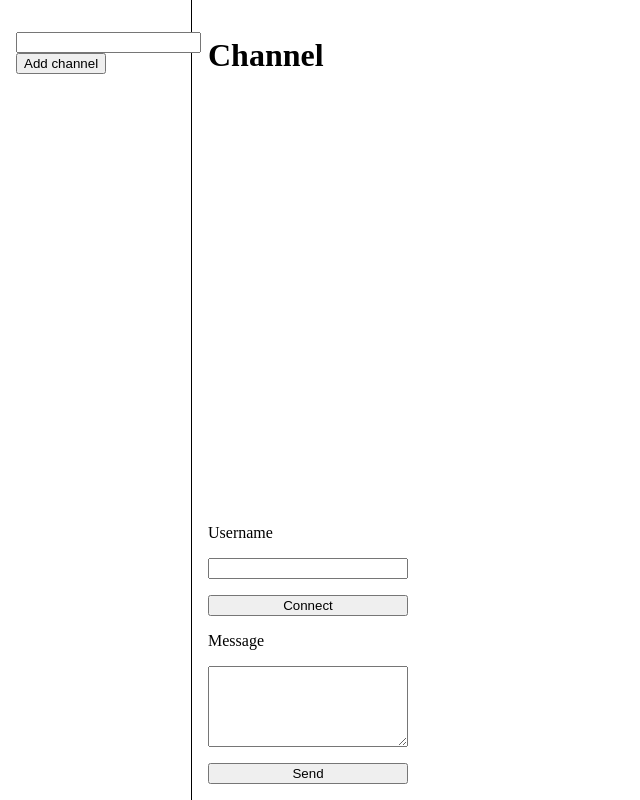
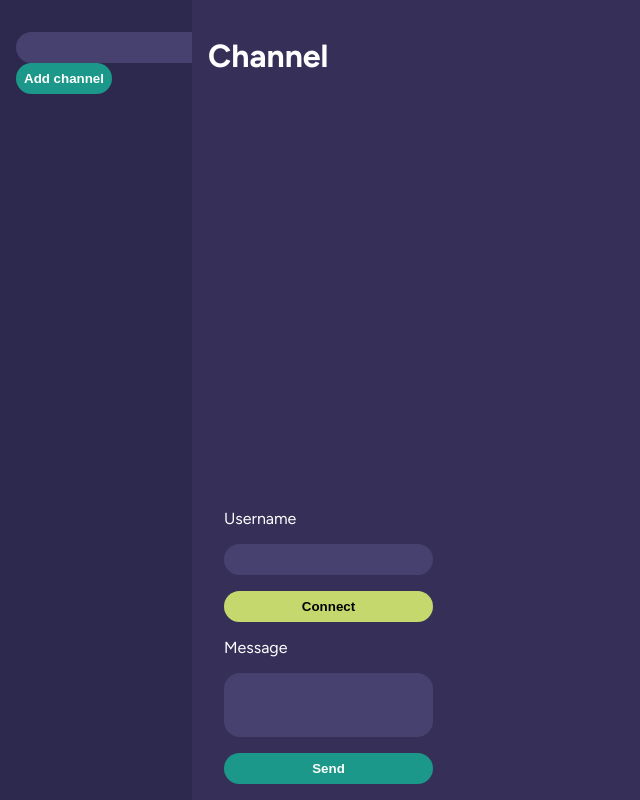
Before and after one commit to InjustFr/synest-client, a Vue app: page / in a window 1280 px wide. Shown: the whole page, without its empty margins (0-640 px from the left). Built offline with nearby package versions, Linux system fonts and the light colour scheme; the HTML template or start-up script is replaced by a standard one.

Commit message:
feat(style): add basic visual style

```diff
--- a/src/App.vue
+++ b/src/App.vue
@@ -1,24 +1,24 @@
 <template>
+    <div class="app-container">
         <aside>
             <ChannelList
             :channels="channels"
             @select="selectChannel($event)"
             ></ChannelList>
         </aside>
-    <main>
-        <div class="channel">
+        <main class="channel">
             <h1>Channel {{ selectedChannel?.name }}</h1>
             <MessageList :messages="selectedChannel?.messages ?? []" />
             <form @submit.prevent="sendMessage" class="message-form">
                 <label for="username">Username</label>
-            <input v-model="username" id="username" />
-            <button type="button" @click.prevent="connect">Connect</button>
+                <AppInput v-model="username" id="username" />
+                <AppButton type="button" variant="secondary" @click.prevent="connect">Connect</AppButton>
                 <label for="message">Message</label>
-            <textarea v-model="message" id="message" rows="5"></textarea>
-            <button type="submit">Send</button>
+                <AppTextarea v-model="message" id="message" />
+                <AppButton type="submit">Send</AppButton>
             </form>
+        </main>
     </div>
-    </main>
 </template>
 
 <script setup lang="ts">
@@ -27,6 +27,9 @@ import ChannelList from './components/ChannelList.vue';
 import { ref } from 'vue';
 import { type Channel, type Message, useMessagesStore } from './stores/messages';
 import { storeToRefs } from 'pinia';
+import AppButton from './components/AppButton.vue';
+import AppTextarea from './components/AppTextarea.vue';
+import AppInput from './components/AppInput.vue';
 
 const URL = '/api/.well-known/mercure?topic=/server';
 
@@ -129,34 +132,31 @@ async function loadChannels() {
 </script>
 
 <style>
-* {
-box-sizing: border-box;
+@import './main.css';
+</style>
+
+<style scoped>
+.app-container {
+  display: flex;
+  height: 100vh;
 }
 
-body {
-  padding: 0;
-  margin: 0;
-}
-
-#app {
-  display: flex;
-}
-
-#app > aside {
+.app-container > aside {
   width: 15%;
   padding: 1rem;
-  border-right: 1px solid black;
-}
-#app > main {
-  flex-grow: 1;
+  color: white;
+  background: var(--space-cadet);
 }
 
 .channel {
-  height: 100vh;
+  height: 100%;
   display: flex;
   flex-direction: column;
   gap: 1rem;
-  padding: 1rem;
+  padding: 1rem ;
+  flex-grow: 1;
+  background: color-mix(in hsl, var(--space-cadet), white 5%);
+  color: white;
 }
 
 .message-form {
@@ -164,6 +164,7 @@ body {
   flex-direction: column;
   gap: 1rem;
   align-self: flex-start;
+  padding: 0 1rem;
 }
 
 .message-form input, .message-form textarea {
--- /dev/null
+++ b/src/components/AppButton.vue
@@ -0,0 +1,61 @@
+<template>
+    <button
+        class="btn"
+        :class="classes"
+        :type="type"
+        @click="emit('click', $event)"
+    >
+        <slot />
+    </button>
+</template>
+
+<script setup lang="ts">
+import { computed } from 'vue';
+
+const { variant = 'primary' } = defineProps<{
+    type: 'button' | 'submit' | 'reset';
+    variant?: 'primary' | 'secondary';
+}>();
+
+const emit = defineEmits<{
+    click: [MouseEvent];
+}>();
+
+const classes = computed(() => {
+    return [
+        'btn-' + variant,
+    ];
+});
+</script>
+
+<style scoped>
+    .btn {
+        color: white;
+        padding: 0.5rem;
+        border-radius: 1rem;
+        outline: none;
+        box-shadow: none;
+        border: none;
+        cursor: pointer;
+        font-weight: bold;
+
+    }
+
+    .btn-primary {
+        background: var(--persian-green);
+        color: white;
+    }
+
+    .btn-primary:hover {
+        background: color-mix(in hsl, var(--persian-green), black 20%);
+    }
+
+    .btn-secondary {
+        background: var(--mindaro);
+        color: black;
+    }
+
+    .btn-secondary:hover {
+        background: color-mix(in hsl, var(--mindaro), black 20%);
+    }
+</style>
--- /dev/null
+++ b/src/components/AppInput.vue
@@ -0,0 +1,20 @@
+<template>
+    <input
+        class="input"
+        v-model="model"
+    />
+</template>
+
+<script setup lang="ts">
+const model = defineModel<string>();
+
+</script>
+<style>
+    .input {
+        background: color-mix(in hsl, var(--space-cadet), white 15%);
+        border: none;
+        border-radius: 1rem;
+        padding: 0.5rem 1rem;
+        color: white;
+    }
+</style>
--- /dev/null
+++ b/src/components/AppTextarea.vue
@@ -0,0 +1,22 @@
+<template>
+    <textarea
+        class="textarea"
+        v-model="model"
+    ></textarea>
+</template>
+
+<script setup lang="ts">
+const model = defineModel<string>();
+
+</script>
+<style>
+    .textarea {
+        background: color-mix(in hsl, var(--space-cadet), white 15%);
+        border: none;
+        border-radius: 1rem;
+        min-height: 4rem;
+        padding: 1rem;
+        color: white;
+        resize: none;
+    }
+</style>
--- a/src/components/ChannelList.vue
+++ b/src/components/ChannelList.vue
@@ -1,24 +1,23 @@
 <template>
-    <ul>
-        <li
+    <ul class="channel-list">
+        <ChannelListElement
             v-for="channel, key in channels"
             :key="key"
-        >
-            <a href="" @click.prevent="emit('select', channel)">
-                {{ channel.name }}
-            </a>
-            <a href="" @click.prevent="deleteChannel(channel.id)">
-                x
-            </a>
-        </li>
+            :channel="channel"
+            @click="emit('select', channel)"
+            @delete="deleteChannel(channel.id)"
+        />
     </ul>
-    <input id="new-channel-name" v-model="newChannelName" />
-    <button type="button" href="" @click.prevent="createChannel">Add channel</button>
+    <AppInput id="new-channel-name" v-model="newChannelName" />
+    <AppButton type="button" @click.prevent="createChannel">Add channel</AppButton>
 </template>
 
 <script setup lang="ts">
 import type { Channel } from '@/stores/messages';
 import { ref } from 'vue';
+import AppButton from './AppButton.vue';
+import AppInput from './AppInput.vue';
+import ChannelListElement from './ChannelListElement.vue';
 
 const { channels } = defineProps<{
     channels: Channel[];
@@ -50,3 +49,9 @@ function deleteChannel(id: string) {
     });
 }
 </script>
+
+<style scoped>
+.channel-list {
+    padding: 0;
+}
+</style>
--- /dev/null
+++ b/src/components/ChannelListElement.vue
@@ -0,0 +1,51 @@
+<template>
+    <li class="channel-list-element">
+        <a
+            class="channel-list-element__select"
+            href=""
+            @click.prevent="emit('select', channel)"
+        >
+            {{ channel.name }}
+        </a>
+        <a
+            class="channel-list-element__delete"
+            href=""
+            @click.prevent="emit('delete', channel)"
+        >
+            x
+        </a>
+    </li>
+</template>
+
+<script setup lang="ts">
+import type { Channel } from '@/stores/messages';
+
+defineProps<{
+    channel: Channel;
+}>();
+
+const emit = defineEmits<{
+    select: [Channel];
+    delete: [Channel];
+}>();
+</script>
+
+<style scoped>
+.channel-list-element {
+    list-style: none;
+    padding: 0.25rem 1rem;
+    display: flex;
+    justify-content: space-between;
+}
+
+.channel-list-element__select {
+    color: white;
+    text-decoration: none;
+}
+
+.channel-list-element__delete {
+    color: var(--crimson);
+    text-decoration: none;
+}
+
+</style>
--- a/src/components/MessageList.vue
+++ b/src/components/MessageList.vue
@@ -3,19 +3,18 @@
         class="messages-container"
         ref="messages-container"
     >
-        <p
+        <MessageListElement
         v-for="message, key in messages"
         :key="key"
-        class="message"
-        >
-        {{ message.username }} : {{ message.content }}
-        </p>
+        :message="message"
+        />
     </div>
 </template>
 
 <script setup lang="ts">
 import type { Message } from '@/stores/messages';
 import { nextTick, useTemplateRef, watch } from 'vue';
+import MessageListElement from './MessageListElement.vue';
 
 const { messages } = defineProps<{
     messages: Message[];
@@ -37,12 +36,11 @@ watch(() => messages, () => {
   flex-grow: 1;
   display: flex;
   flex-direction: column;
-  gap: 1rem;
   overflow: auto;
+  justify-content: flex-end;
 }
 
-.messages-container > p {
-    border: 1px solid black;
-    padding: 1rem;
+.messages-container > *:not(:first-child) {
+    border-top: 1px solid color-mix(in hsl, var(--space-cadet), white 40%);
 }
 </style>
--- /dev/null
+++ b/src/components/MessageListElement.vue
@@ -0,0 +1,25 @@
+<template>
+    <div class="channel-message">
+        <p class="channel-message__title"><strong>{{ message.username }}</strong></p>
+        <p>{{ message.content }}</p>
+    </div>
+</template>
+
+<script setup lang="ts">
+import type { Message } from '@/stores/messages';
+
+defineProps<{
+    message: Message;
+}>();
+</script>
+
+<style scoped>
+.channel-message {
+    padding: 1.75rem 1rem;
+}
+
+.channel-message__title {
+    font-size: 1.15rem;
+    margin-bottom: 0.25rem;
+}
+</style>
--- /dev/null
+++ b/src/main.css
@@ -0,0 +1,30 @@
+@import url('https://fonts.googleapis.com/css2?family=Figtree:ital,wght@0,300..900;1,300..900&display=swap');
+
+:root {
+    --space-cadet: hsla(248, 31%, 23%, 1);
+    --crimson: hsla(352, 70%, 50%, 1);
+    --giants-orange: hsla(13, 90%, 58%, 1);
+    --persian-green: hsla(173, 70%, 35%, 1);
+    --mindaro: hsla(71, 58%, 64%, 1);
+}
+
+* {
+    box-sizing: border-box;
+}
+
+body {
+    margin: 0;
+    padding: 0;
+    font-family: "Figtree", sans-serif;
+    font-optical-sizing: auto;
+    font-weight: 400;
+    font-style: normal;
+}
+
+p {
+    margin: 0;
+}
+
+a {
+    cursor: pointer;
+}
--- a/src/stores/messages.ts
+++ b/src/stores/messages.ts
@@ -4,7 +4,7 @@ import { ref } from 'vue';
 export type Message = {
     id: string;
     username: string;
-    message: string;
+    content: string;
 };
 
 export type Channel = {
```
Lines whose indentation alone changed are shown as unchanged.
